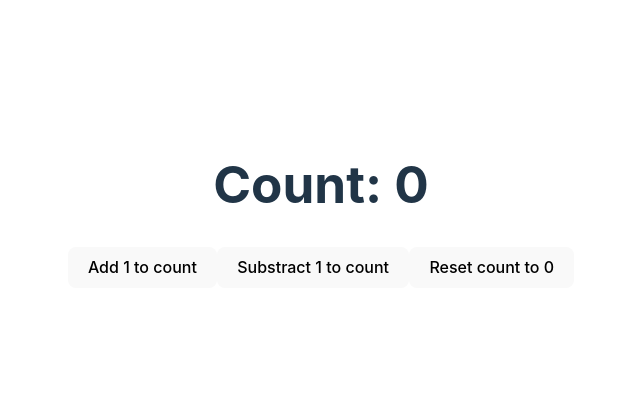
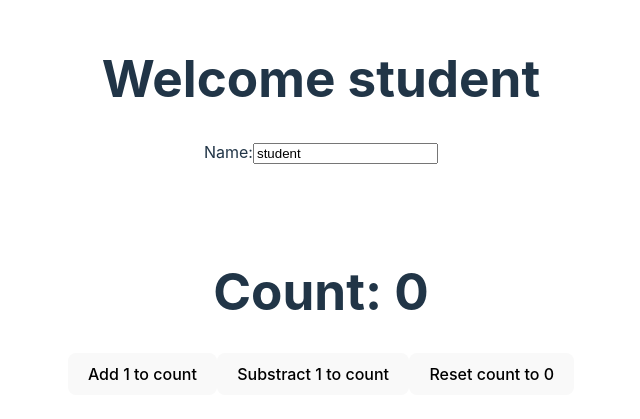
Before and after one commit to EcaCosca/b44-ReactPracticeWithEnrique, a React (Vite) app: page / in a window 1280 px wide. Shown: the part 195-614 px from the top of the page, without its empty margins (319-959 px from the left). Built offline with nearby package versions, Linux system fonts and the light colour scheme.

Commit message:
Moving to objects

```diff
--- a/src/App.jsx
+++ b/src/App.jsx
@@ -4,11 +4,25 @@ import viteLogo from '/vite.svg'
 import './App.css'
 
 function App() {
+  // const count = 0
+  // const [variableName, ourSetterThatChangesTheValueOfTheVariable] = useState(initialState);
+
   const [count, setCount] = useState(0)
-  // const count = 0
+  const [name, setName] = useState("student")
+  const [lastName, setLastName] = useState("student")
 
   return (
     <>
+      <div className="card">
+      <h1>Welcome {name}</h1>
+      <form>
+        <label>
+          Name:
+          <input type="text" value={name} onChange={(event) => setName(event.target.value)} />
+        </label>
+      </form>
+      </div>
+
       <div className="card">
       <h1>Count: {count}</h1>
         <button onClick={() => setCount((prevValueOfCount) => prevValueOfCount + 1)}>
```
